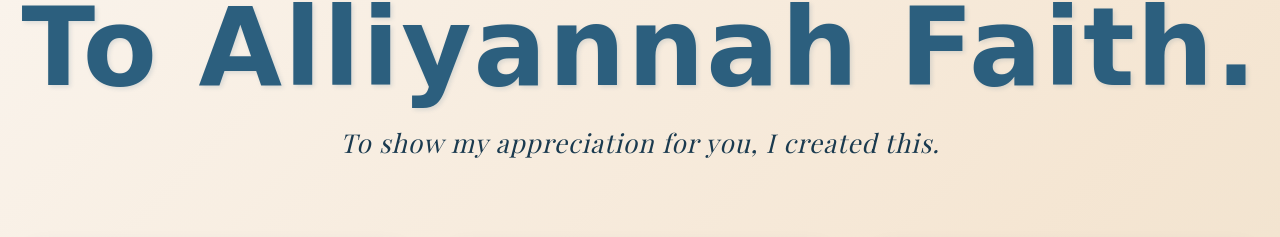
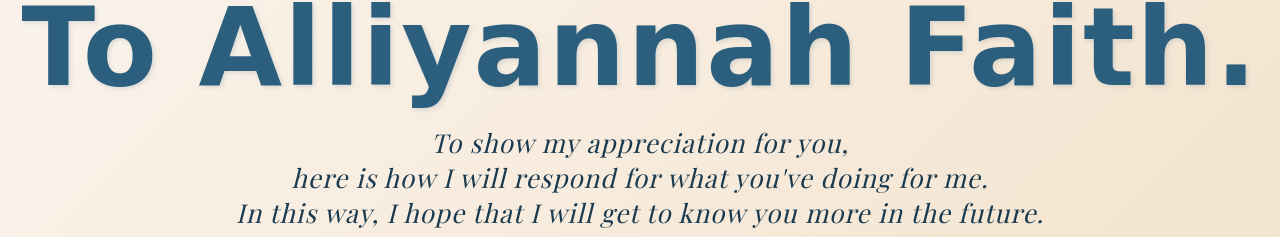
Before and after one commit to mowtiie/Alliyannah-Letter, a plain HTML site: page index.html in a window 1280 px wide. Shown: the part 95-332 px from the top of the page. Drawn offline with nearby package versions, Linux system fonts and the light colour scheme; a web font is replaced by a local one.

Commit message:
Updated subtitle

```diff
--- a/index.html
+++ b/index.html
@@ -18,7 +18,7 @@
     </button>
     <header>
         <h1>To Alliyannah Faith.</h1>
-        <p class="subtitle">To show my appreciation for you, I created this.</p>
+        <p class="subtitle">To show my appreciation for you, <br>here is how I will respond for what you've doing for me. <br> In this way, I hope that I will get to know you more in the future.</p>
     </header>
     <div class="container">
         <div class="cards-grid" id="cardsGrid">
```
